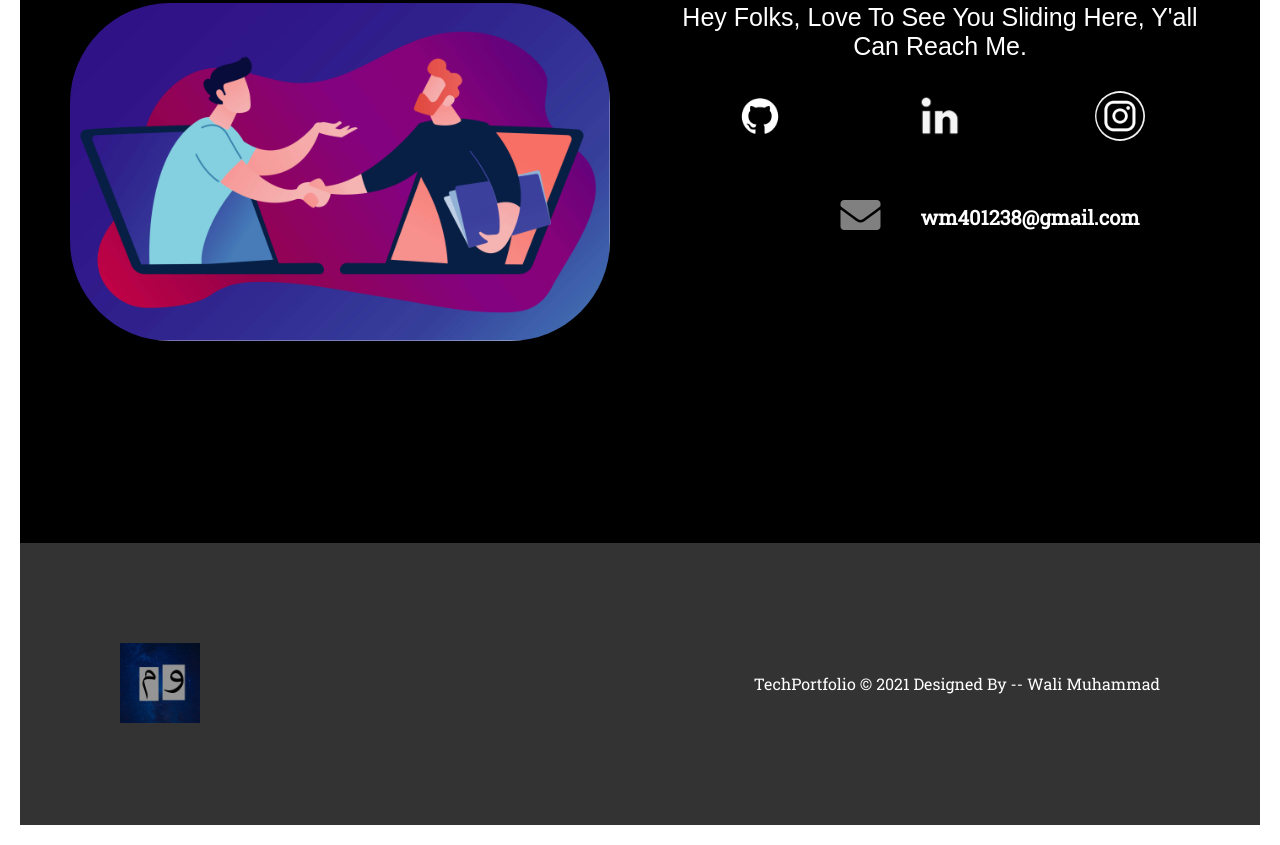
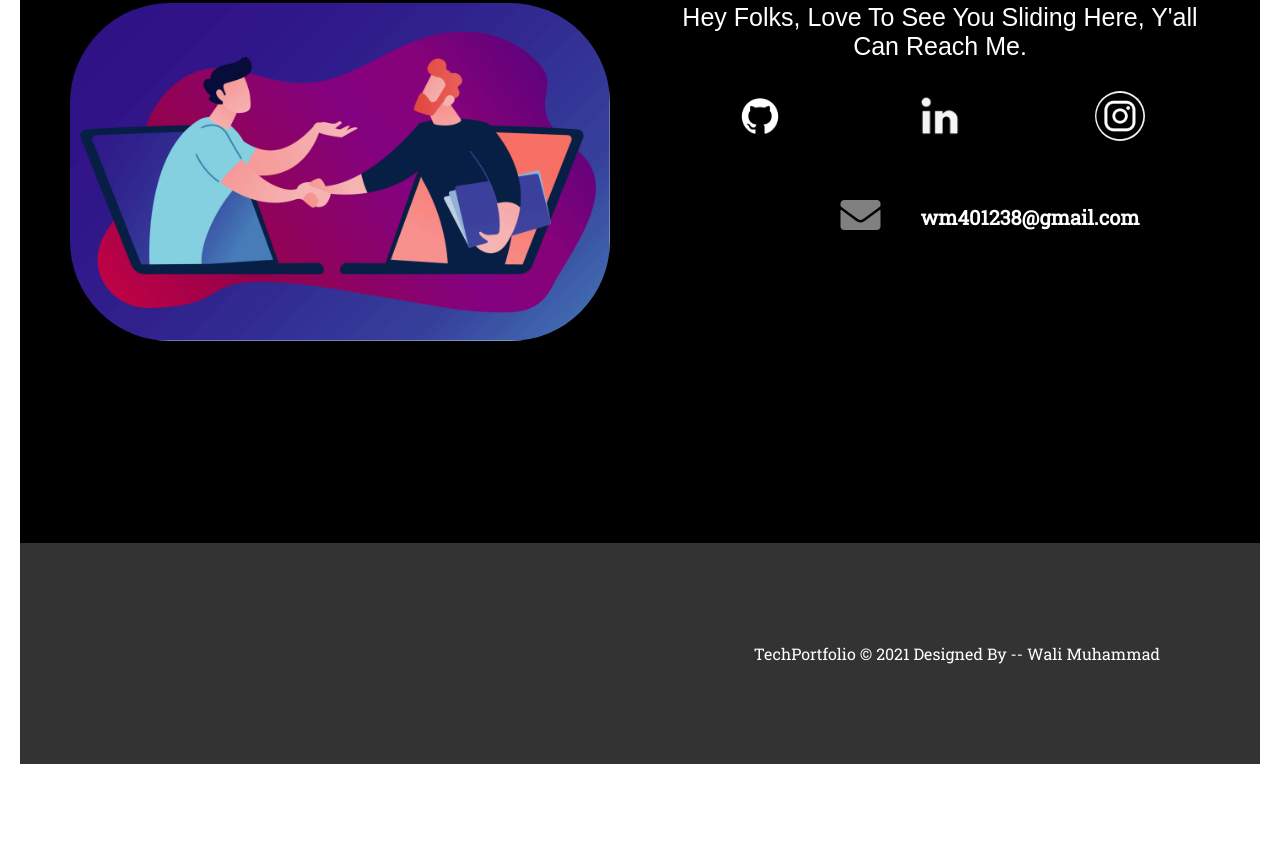
Before and after one commit to waaw-meem/Tech-Portfolio-WaliM17, a website: page index.html in a window 1280 px wide. Shown: the part 4752-5597 px from the top of the page. After the commit the page ends 5536 px from the top, so only its background shows below. Drawn offline with Linux system fonts and the light colour scheme.

Commit message:
Portfolio footer complete

```diff
--- a/index.html
+++ b/index.html
@@ -562,7 +562,7 @@
     <footer class="footer-section">
         <div class="flexfooter-container">
             <div class="footer-logo-img">
-                <img src="./img/_waaw_meem.png" alt="logo" class="footer-logo">
+                <!-- <img src="./img/_waaw_meem.png" alt="logo" class="footer-logo"> -->
             </div>
 
 
```
